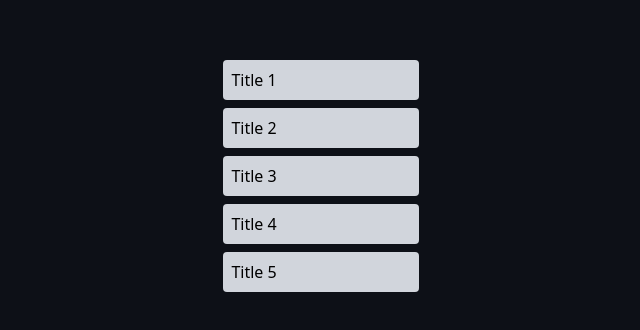
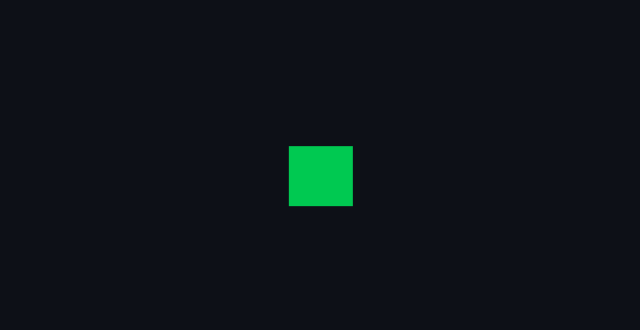
Before and after one commit to nothariharan/Motion_Components, a React (Vite) app: page / in a window 1280 px wide. Shown: the part 224-554 px from the top of the page, without its empty margins (319-959 px from the left). Built offline with nearby package versions, Linux system fonts and the light colour scheme.

Commit message:
added keyframe stuff along with it

```diff
--- a/src/App.tsx
+++ b/src/App.tsx
@@ -16,6 +16,10 @@ import FadeComponent from "./practice/FadeComponent"
 import Sidebar from "./practice/Sidebar"
 import Modal from "./practice/Modal"
 import Accordion from "./practice/Accordion"
+import Notification from "./practice/Notification"
+import BouncingBall from "./practice/keyframe/BouncingBall"
+import PulsatingButton from "./practice/keyframe/PulsatingButton"
+import ZigZag from "./practice/keyframe/ZigZag"
 const App = () => {
   return (
     <div>
@@ -41,7 +45,15 @@ const App = () => {
       {/* <FadeComponent /> */}
       {/* <Sidebar /> */}
       {/* <Modal /> */}
-      <Accordion />
+      {/* <Accordion /> */}
+      {/* <Notification /> */}
+
+
+
+      {/* <BouncingBall /> */}
+      {/* <PulsatingButton/> */}
+        <ZigZag />
+
 
     </div>
   )
--- /dev/null
+++ b/src/practice/Notification.tsx
@@ -0,0 +1,33 @@
+import { motion } from "motion/react"
+import { useState } from "react";
+
+
+
+const Notification = () => {
+    const [visible,setVisible] = useState(false)
+    const showNotif = () => {
+        setVisible(true);
+        setTimeout(() => setVisible(true),3000)
+    }
+
+
+  return (
+    <div className="flex items-center flex-col">
+        <button className="mb-4 p-4 bg-blue-500 text-white rounded"
+        onClick={showNotif}>
+            Show Notification
+        </button>
+
+        {visible && (
+            <motion.div className="fixed top-4 right-4 p-4 bg-green-500 text-black rounded"
+            initial={{opacity:0,y:-20}}
+            animate={{opacity:1,y:0}}
+            transition={{duration:1}}>
+                    Free Money
+            </motion.div>
+        )}
+
+    </div>
+  )
+}
+export default Notification
--- /dev/null
+++ b/src/practice/keyframe/BouncingBall.tsx
@@ -0,0 +1,13 @@
+import { easeInOut, motion } from "motion/react"
+
+
+const BouncingBall = () => {
+  return (
+    <motion.div className="bg-red-500 h-50 w-50 rounded-full"
+    animate={{y:[0,-100,0]}}
+    transition={{repeat:Infinity, ease:easeInOut}}>
+
+    </motion.div>
+  )
+}
+export default BouncingBall
--- /dev/null
+++ b/src/practice/keyframe/PulsatingButton.tsx
@@ -0,0 +1,16 @@
+import { motion } from "motion/react";
+const PulsatingButton = () => {
+  return (
+    <motion.button className="p-4 bg-green-500 text-white rounded"
+    animate={{scale:[1,1.3,1]}}
+    transition={{
+        duration:1,
+        repeat:Infinity,
+        repeatType:'loop',
+        ease:'easeInOut'
+    }}>
+        HOLYYY
+    </motion.button>
+  )
+}
+export default PulsatingButton
--- /dev/null
+++ b/src/practice/keyframe/ZigZag.tsx
@@ -0,0 +1,20 @@
+import { motion } from "motion/react";
+
+const ZigZag = () => {
+  return (
+    <motion.div className="w-16 h-15 bg-green-500"
+    animate={{
+        x:[0,50,0,-50,0],y:[0,50,0,50,0]
+    }}
+    transition ={{
+        duration:2,
+        repeat: Infinity,
+        ease:"easeInOut"
+
+
+    }}>
+
+    </motion.div>
+  )
+}
+export default ZigZag
```
